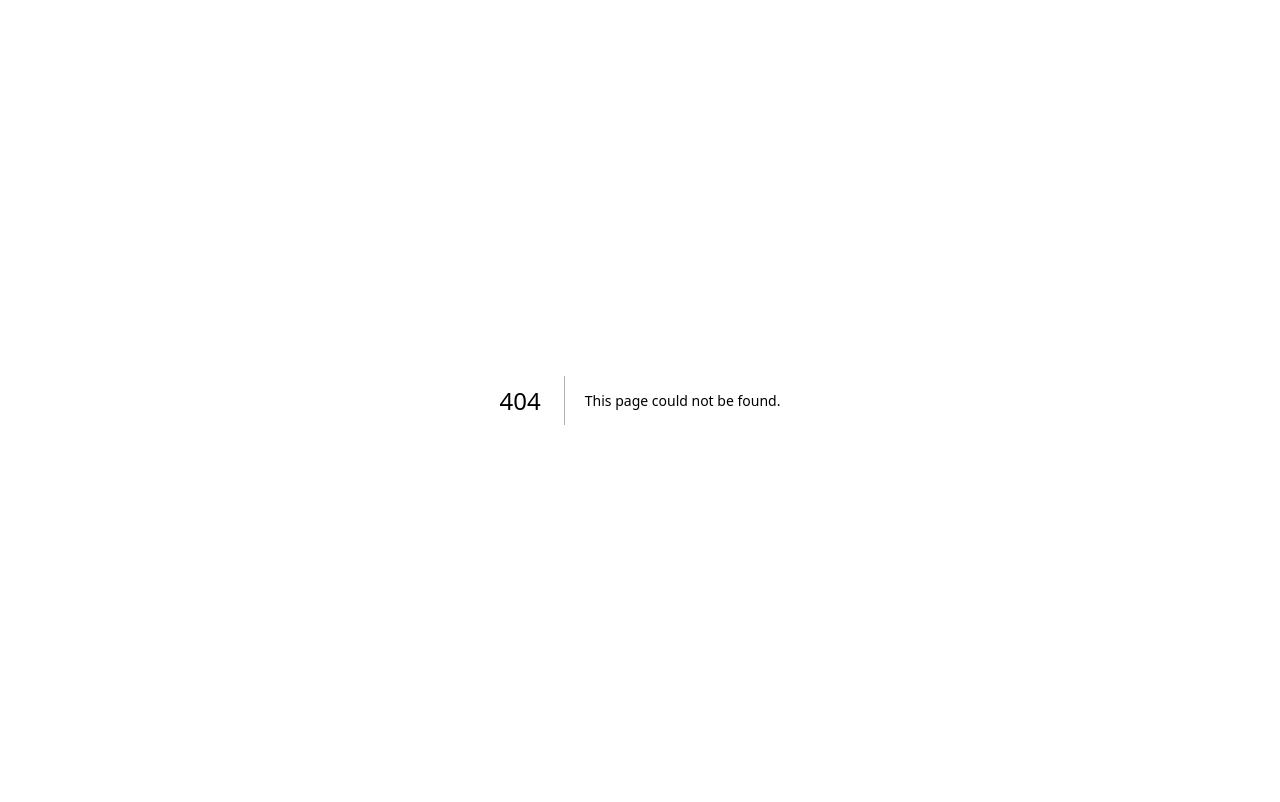
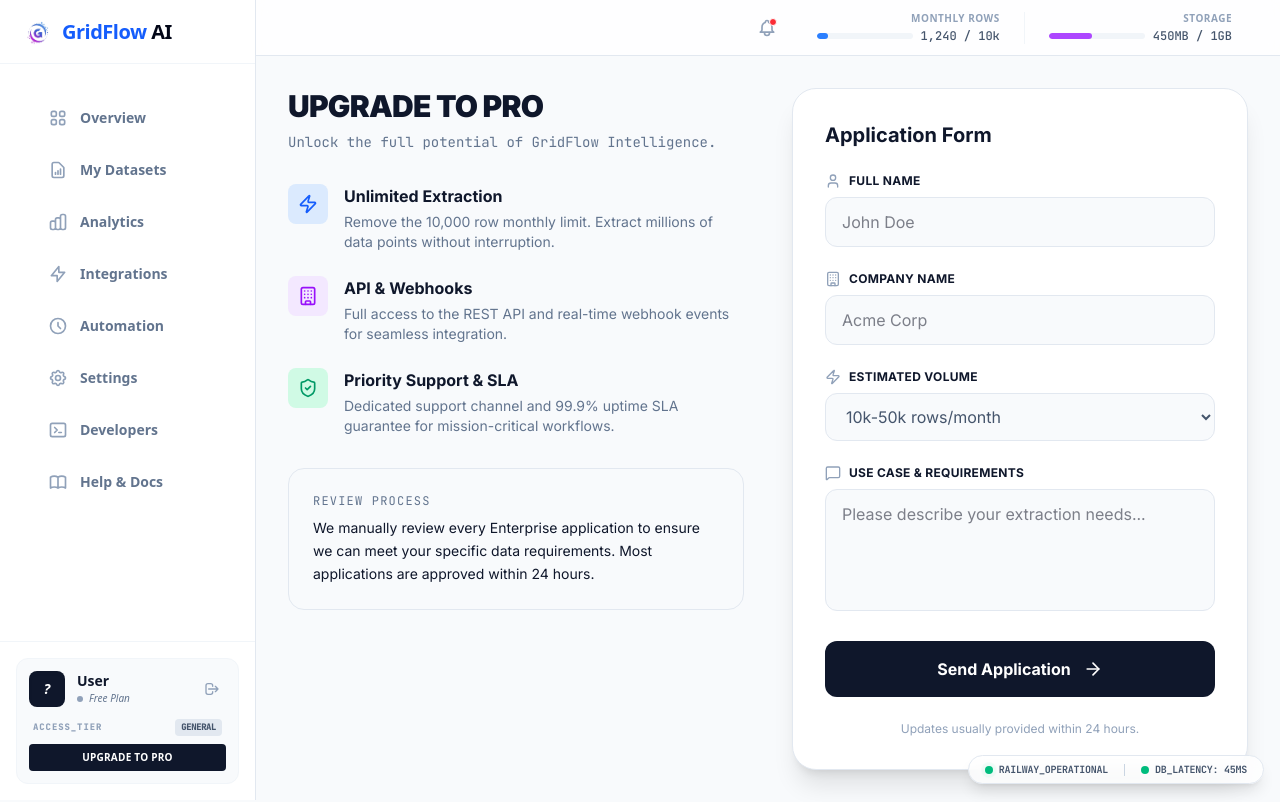
Before and after one commit to huchialun9-ctrl/GridFlow-AI-, a Next.js app in the folder web/: page /dashboard/upgrade in a window 1280 px wide. Before the commit this address had no page. Built offline with nearby package versions, Linux system fonts and the light colour scheme; no server answers.

Commit message:
feat(upgrade): add upgrade application form and update links

```diff
--- a/web/app/dashboard/layout.tsx
+++ b/web/app/dashboard/layout.tsx
@@ -124,9 +124,9 @@ export default function DashboardLayout({
                             <span className="text-[9px] font-black font-mono text-slate-400 uppercase tracking-widest">Access_Tier</span>
                             <span className="px-1.5 py-0.5 bg-slate-200 dark:bg-slate-800 text-slate-600 dark:text-slate-300 text-[9px] font-black font-mono rounded-sm tracking-tighter uppercase">General</span>
                         </div>
-                        <a href="mailto:huchialun97@gmail.com?subject=Enterprise Pro Plan Application" className="block w-full text-center py-1.5 bg-slate-900 dark:bg-slate-50 hover:bg-emerald-600 dark:hover:bg-emerald-500 hover:text-white dark:hover:text-white text-white dark:text-slate-900 text-[10px] font-bold rounded transition-colors uppercase tracking-wide">
+                        <Link href="/dashboard/upgrade" className="block w-full text-center py-1.5 bg-slate-900 dark:bg-slate-50 hover:bg-emerald-600 dark:hover:bg-emerald-500 hover:text-white dark:hover:text-white text-white dark:text-slate-900 text-[10px] font-bold rounded transition-colors uppercase tracking-wide">
                             Upgrade to Pro
-                        </a>
+                        </Link>
                     </div>
                 </div>
             </aside>
--- /dev/null
+++ b/web/app/dashboard/upgrade/page.tsx
@@ -0,0 +1,171 @@
+'use client';
+
+import { useState } from 'react';
+import { ArrowRight, Building, Mail, MessageSquare, User, ShieldCheck, Zap } from 'lucide-react';
+
+export default function UpgradePage() {
+    const [formData, setFormData] = useState({
+        name: '',
+        company: '',
+        useCase: '',
+        estimatedVolume: '10k-50k rows/month'
+    });
+
+    const handleSubmit = (e: React.FormEvent) => {
+        e.preventDefault();
+
+        const subject = encodeURIComponent(`Enterprise Pro Application: ${formData.company}`);
+        const body = encodeURIComponent(
+`APPLICATION DETAILS
+------------------
+Name: ${formData.name}
+Company: ${formData.company}
+Estimated Volume: ${formData.estimatedVolume}
+
+USE CASE & REQUIREMENTS
+----------------------
+${formData.useCase}
+
+----------------------
+Submitted via GridFlow Console
+`
+        );
+
+        window.location.href = `mailto:huchialun97@gmail.com?subject=${subject}&body=${body}`;
+    };
+
+    return (
+        <div className="font-sans animate-in fade-in slide-in-from-bottom-4 duration-500 max-w-5xl mx-auto">
+            <div className="grid grid-cols-1 md:grid-cols-2 gap-12 items-start">
+
+                {/* Left: Value Prop */}
+                <div className="space-y-8">
+                    <div>
+                        <h1 className="text-3xl font-black text-slate-900 dark:text-slate-50 uppercase tracking-tight">Upgrade to Pro</h1>
+                        <p className="text-sm text-slate-500 font-mono mt-2">
+                            Unlock the full potential of GridFlow Intelligence.
+                        </p>
+                    </div>
+
+                    <div className="space-y-6">
+                        <div className="flex gap-4">
+                            <div className="w-10 h-10 rounded-lg bg-blue-100 dark:bg-blue-900/30 flex items-center justify-center text-blue-600 shrink-0">
+                                <Zap className="w-5 h-5" />
+                            </div>
+                            <div>
+                                <h3 className="font-bold text-slate-900 dark:text-slate-50">Unlimited Extraction</h3>
+                                <p className="text-sm text-slate-500 mt-1">Remove the 10,000 row monthly limit. Extract millions of data points without interruption.</p>
+                            </div>
+                        </div>
+
+                        <div className="flex gap-4">
+                            <div className="w-10 h-10 rounded-lg bg-purple-100 dark:bg-purple-900/30 flex items-center justify-center text-purple-600 shrink-0">
+                                <Building className="w-5 h-5" />
+                            </div>
+                            <div>
+                                <h3 className="font-bold text-slate-900 dark:text-slate-50">API & Webhooks</h3>
+                                <p className="text-sm text-slate-500 mt-1">Full access to the REST API and real-time webhook events for seamless integration.</p>
+                            </div>
+                        </div>
+
+                        <div className="flex gap-4">
+                            <div className="w-10 h-10 rounded-lg bg-emerald-100 dark:bg-emerald-900/30 flex items-center justify-center text-emerald-600 shrink-0">
+                                <ShieldCheck className="w-5 h-5" />
+                            </div>
+                            <div>
+                                <h3 className="font-bold text-slate-900 dark:text-slate-50">Priority Support & SLA</h3>
+                                <p className="text-sm text-slate-500 mt-1">Dedicated support channel and 99.9% uptime SLA guarantee for mission-critical workflows.</p>
+                            </div>
+                        </div>
+                    </div>
+
+                    <div className="p-6 bg-slate-50 dark:bg-slate-900 rounded-2xl border border-slate-200 dark:border-slate-800">
+                        <p className="text-xs font-mono text-slate-500 uppercase tracking-widest mb-2">Review Process</p>
+                        <p className="text-sm text-slate-900 dark:text-slate-50 leading-relaxed">
+                            We manually review every Enterprise application to ensure we can meet your specific data requirements. Most applications are approved within 24 hours.
+                        </p>
+                    </div>
+                </div>
+
+                {/* Right: Application Form */}
+                <div className="bg-white dark:bg-slate-900 rounded-3xl border border-slate-200 dark:border-slate-800 shadow-xl p-8">
+                    <h2 className="text-xl font-bold text-slate-900 dark:text-slate-50 mb-6">Application Form</h2>
+                    <form onSubmit={handleSubmit} className="space-y-6">
+                        <div className="space-y-2">
+                            <label className="text-xs font-bold text-slate-900 dark:text-slate-50 uppercase tracking-wide flex items-center gap-2">
+                                <User className="w-4 h-4 text-slate-400" />
+                                Full Name
+                            </label>
+                            <input
+                                required
+                                type="text"
+                                className="w-full px-4 py-3 bg-slate-50 dark:bg-slate-950 border border-slate-200 dark:border-slate-800 rounded-xl focus:ring-2 focus:ring-blue-500 outline-none transition-all"
+                                placeholder="John Doe"
+                                value={formData.name}
+                                onChange={e => setFormData({...formData, name: e.target.value})}
+                            />
+                        </div>
+
+                        <div className="space-y-2">
+                            <label className="text-xs font-bold text-slate-900 dark:text-slate-50 uppercase tracking-wide flex items-center gap-2">
+                                <Building className="w-4 h-4 text-slate-400" />
+                                Company Name
+                            </label>
+                            <input
+                                required
+                                type="text"
+                                className="w-full px-4 py-3 bg-slate-50 dark:bg-slate-950 border border-slate-200 dark:border-slate-800 rounded-xl focus:ring-2 focus:ring-blue-500 outline-none transition-all"
+                                placeholder="Acme Corp"
+                                value={formData.company}
+                                onChange={e => setFormData({...formData, company: e.target.value})}
+                            />
+                        </div>
+
+                        <div className="space-y-2">
+                             <label className="text-xs font-bold text-slate-900 dark:text-slate-50 uppercase tracking-wide flex items-center gap-2">
+                                <Zap className="w-4 h-4 text-slate-400" />
+                                Estimated Volume
+                            </label>
+                            <select
+                                className="w-full px-4 py-3 bg-slate-50 dark:bg-slate-950 border border-slate-200 dark:border-slate-800 rounded-xl focus:ring-2 focus:ring-blue-500 outline-none transition-all text-slate-600 dark:text-slate-300"
+                                value={formData.estimatedVolume}
+                                onChange={e => setFormData({...formData, estimatedVolume: e.target.value})}
+                            >
+                                <option>10k-50k rows/month</option>
+                                <option>50k-500k rows/month</option>
+                                <option>500k-1M+ rows/month</option>
+                                <option>Unsure / Custom</option>
+                            </select>
+                        </div>
+
+                        <div className="space-y-2">
+                            <label className="text-xs font-bold text-slate-900 dark:text-slate-50 uppercase tracking-wide flex items-center gap-2">
+                                <MessageSquare className="w-4 h-4 text-slate-400" />
+                                Use Case & Requirements
+                            </label>
+                            <textarea
+                                required
+                                rows={4}
+                                className="w-full px-4 py-3 bg-slate-50 dark:bg-slate-950 border border-slate-200 dark:border-slate-800 rounded-xl focus:ring-2 focus:ring-blue-500 outline-none transition-all resize-none"
+                                placeholder="Please describe your extraction needs..."
+                                value={formData.useCase}
+                                onChange={e => setFormData({...formData, useCase: e.target.value})}
+                            ></textarea>
+                        </div>
+
+                        <button
+                            type="submit"
+                            className="w-full py-4 bg-slate-900 dark:bg-slate-50 text-white dark:text-slate-900 font-bold rounded-xl hover:shadow-lg hover:scale-[1.02] active:scale-[0.98] transition-all flex items-center justify-center gap-3"
+                        >
+                            <span>Send Application</span>
+                            <ArrowRight className="w-5 h-5" />
+                        </button>
+                        <p className="text-center text-xs text-slate-400">
+                            Updates usually provided within 24 hours.
+                        </p>
+                    </form>
+                </div>
+            </div>
+        </div>
+    );
+}
```
